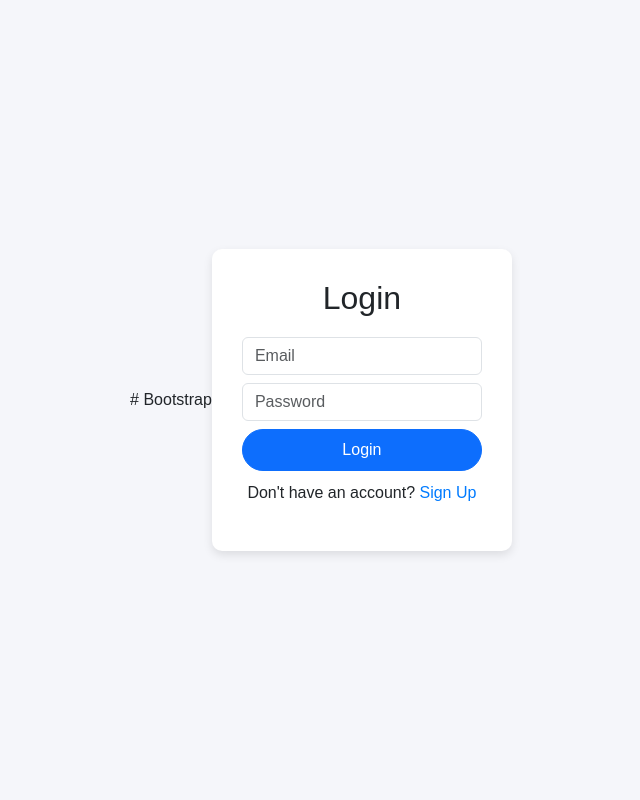
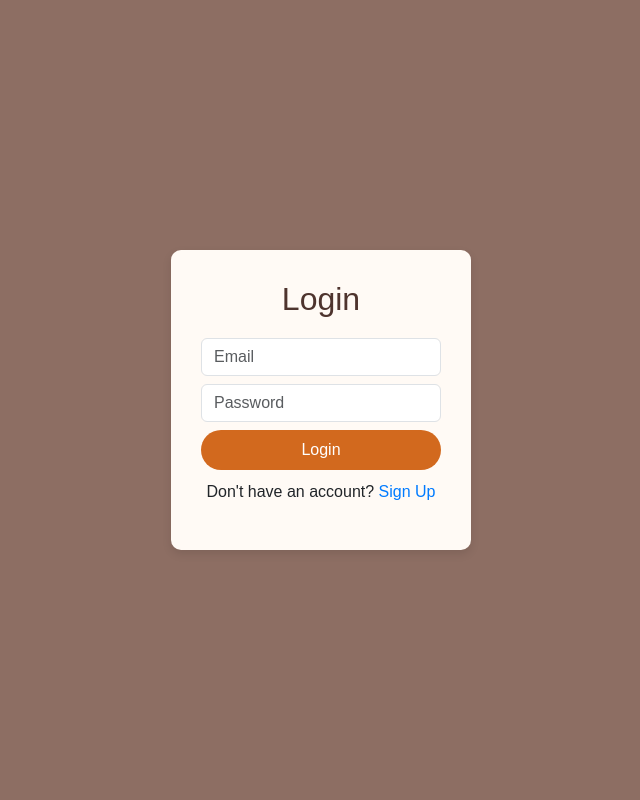
Before and after one commit to Vaishnavipawarr/CITS5505_Project, a Python web app: template templates/login.html in a window 1280 px wide. Shown: the whole page, without its empty margins (319-959 px from the left). Run offline with Jinja, Linux system fonts and the light colour scheme; the template is opened without the code that fills it, so the values that code supplies are empty.

Commit message:
improve button and background colors for better UI

```diff
--- a/templates/login.html
+++ b/templates/login.html
@@ -4,13 +4,13 @@
     <meta charset="UTF-8">
     <title>Login</title>
 
-    # Bootstrap
+    <!-- Bootstrap -->
     <link href="https://cdn.jsdelivr.net/npm/bootstrap@5.3.0/dist/css/bootstrap.min.css" rel="stylesheet">
 
     <style>
         body {
             font-family: Arial, sans-serif;
-            background: #f5f6fa;
+            background: #8d6e63;
             display: flex;
             justify-content: center;
             align-items: center;
@@ -18,7 +18,7 @@
         }
 
         .auth-box {
-            background: white;
+            background: #fffaf5;
             padding: 30px;
             border-radius: 10px;
             width: 300px;
@@ -28,6 +28,7 @@
         h2 {
             text-align: center;
             margin-bottom: 20px;
+            color: #4e342e;
         }
 
         .link {
@@ -38,6 +39,16 @@
         .link a {
             text-decoration: none;
             color: #007BFF;
+        }
+
+        .custom-btn {
+            background-color: #d2691e;
+            color: white;
+            border: none;
+        }
+
+        .custom-btn:hover {
+            background-color: #a0522d;
         }
     </style>
 </head>
@@ -51,7 +62,7 @@
         <input type="email" class="form-control mb-2" placeholder="Email" required>
         <input type="password" class="form-control mb-2" placeholder="Password" required>
 
-        <button type="submit" class="btn btn-primary w-100 py-2 rounded-pill">
+        <button type="submit" class=" custom-btn w-100 py-2 rounded-pill">
             Login
         </button>
     </form>
--- a/templates/signup.html
+++ b/templates/signup.html
@@ -11,7 +11,7 @@
     <style>
         body {
             font-family: Arial, sans-serif;
-            background: #fdf6f0;
+            background: #8d6e63;
             display: flex;
             justify-content: center;
             align-items: center;
```
